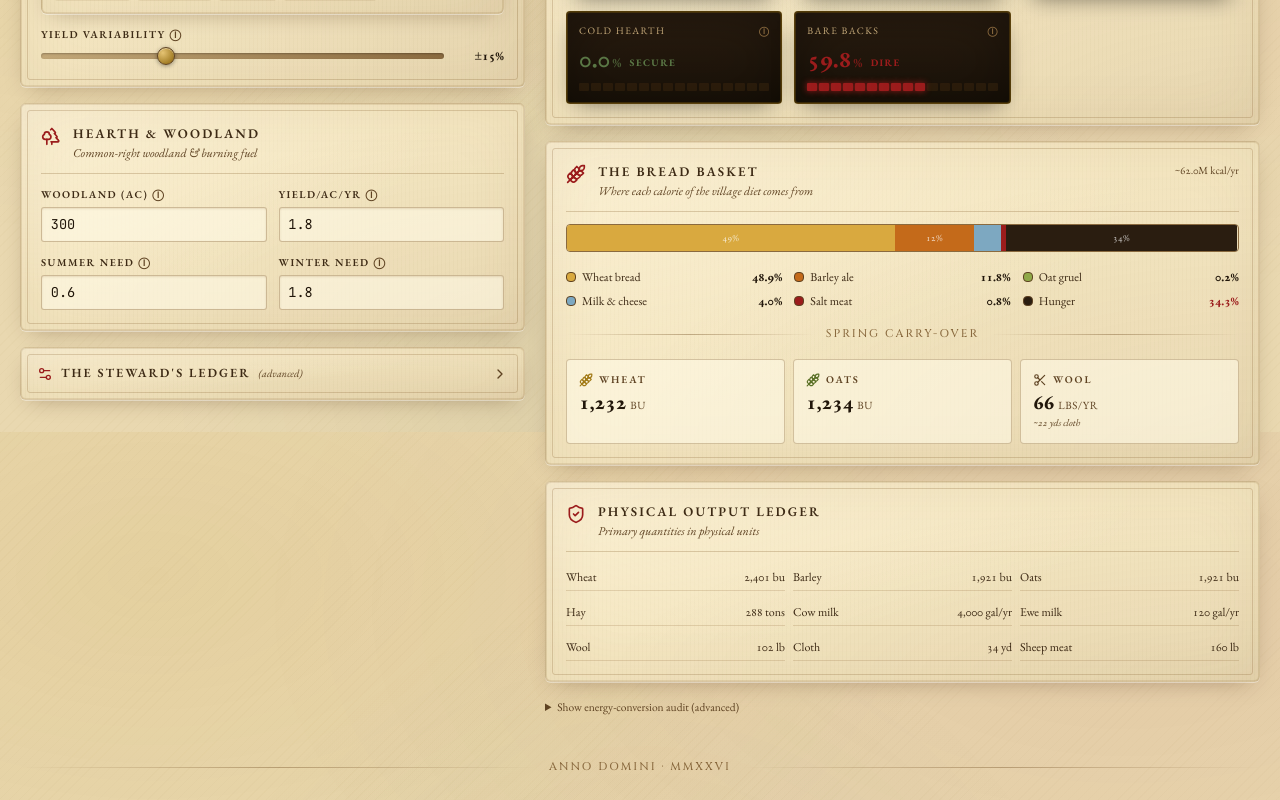
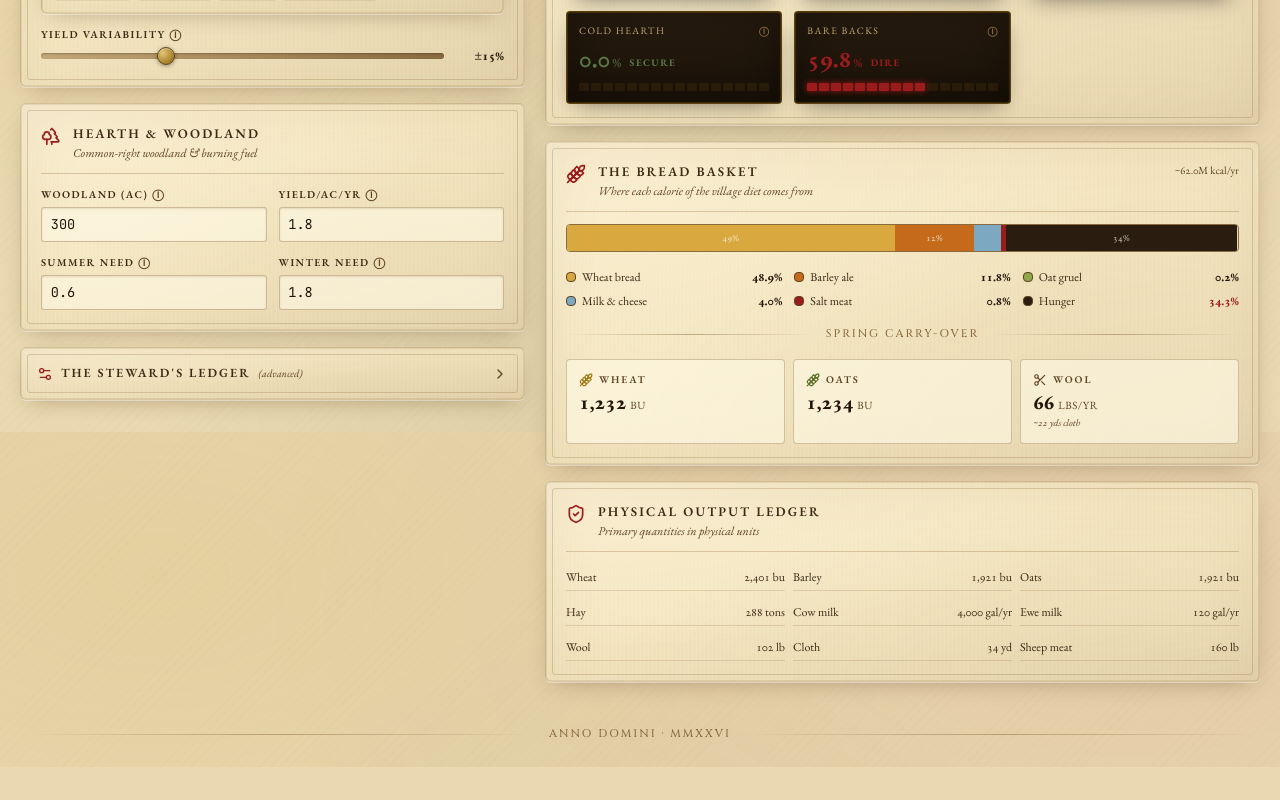
Before and after one commit to cmtalleyrand/medieval-village-sim, a React (Vite) app: page / in a window 1280 px wide. Shown: the part 1168-1968 px from the top of the page. After the commit the page ends 1935 px from the top, so only its background shows below. Built offline with nearby package versions, Linux system fonts and the light colour scheme; a web font is replaced by a local one.

Commit message:
Remove misleading energy-audit UI and keep physical-unit reporting only

```diff
--- a/src/components/Assumptions.tsx
+++ b/src/components/Assumptions.tsx
@@ -104,7 +104,7 @@ export function Assumptions() {
           <FactRow term="Spoilage" def="Geometric decay in storage — 3 %/month for grain, 5 %/month for hay." />
           <FactRow term="Tithe & manufactures" def="Tithes (~10%) and non‑cloth manufactures (~5%) absorb a default 15 % of every grain and wool harvest." />
           <FactRow term="Monte Carlo variability" def="Yields randomise yearly via Box–Muller normal distribution with default σ = 15%. The simulation runs 100 independent five‑year lives." />
-          <FactRow term="Source-alignment notes" def="Pulses remain intentionally out of scope. Primary reporting uses physical units (bushels/tons/lbs/gallons/yards); energy-conversion audit is available behind an advanced disclosure. Straw option (not yet implemented): derive straw from cereal harvest (e.g., fixed tons-per-bushel factors by grain), apply higher spoilage and lower feed energy than hay, and consume straw after hay but before emergency oat substitution." />
+          <FactRow term="Source-alignment notes" def="Pulses remain intentionally out of scope. Primary reporting uses physical units (bushels/tons/lbs/gallons/yards). Straw option (not yet implemented): derive straw from cereal harvest (e.g., fixed tons-per-bushel factors by grain), apply higher spoilage and lower feed energy than hay, and consume straw after hay but before emergency oat substitution." />
         </ul>
       </Section>
 
--- a/src/components/OutcomesPanel.tsx
+++ b/src/components/OutcomesPanel.tsx
@@ -187,14 +187,6 @@ export function OutcomesPanel({ results, params, isSimulating }: Props) {
           <LedgerRow label="Sheep meat" value={`${Math.round(results.conversionAudit.physicalOutputs.meatLbs.sheep).toLocaleString()} lb`} />
         </div>
       </Card>
-      <details className="text-[0.72rem] text-[var(--color-ink-300)]">
-        <summary className="cursor-pointer select-none">Show energy-conversion audit (advanced)</summary>
-        <div className="mt-2 p-2 rounded-sm border border-[rgba(120,80,30,0.18)] bg-[rgba(255,250,230,0.45)] space-y-1 tabular-nums">
-          <div>Fuel gathered: {Math.round(results.conversionAudit.fuel.annualGathered.usableHeatKj).toLocaleString()} kJ usable heat</div>
-          <div>Fuel winter demand: {Math.round(results.conversionAudit.fuel.annualWinterDemand.usableHeatKj).toLocaleString()} kJ usable heat</div>
-          <div>Barley processing loss routed to feed: {Math.round(results.conversionAudit.foods.barley.energy.processingWasteAnimalKj).toLocaleString()} kJ</div>
-        </div>
-      </details>
     </div>
   );
 }
```
